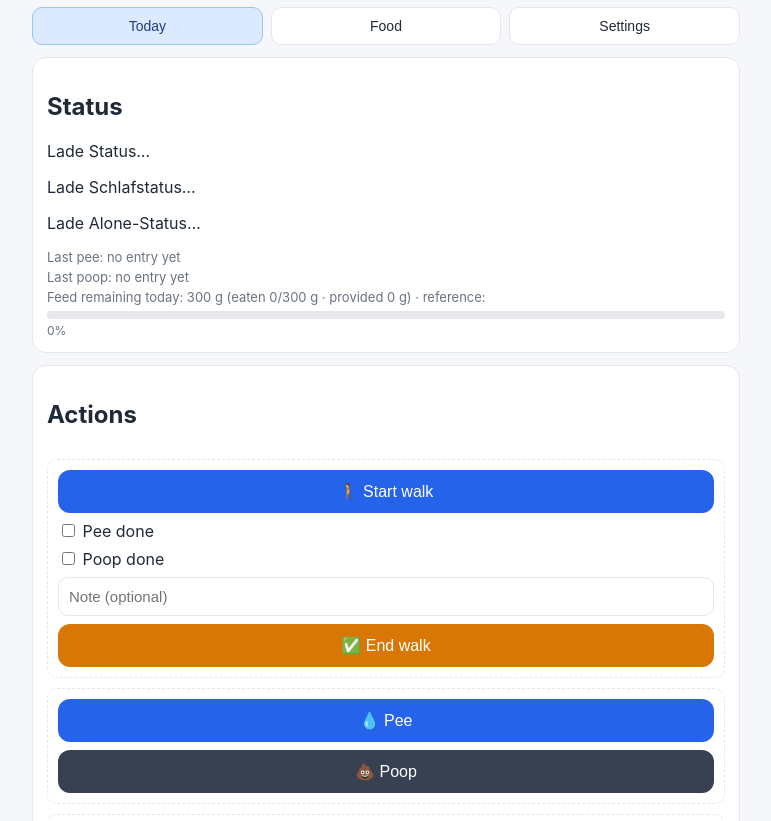
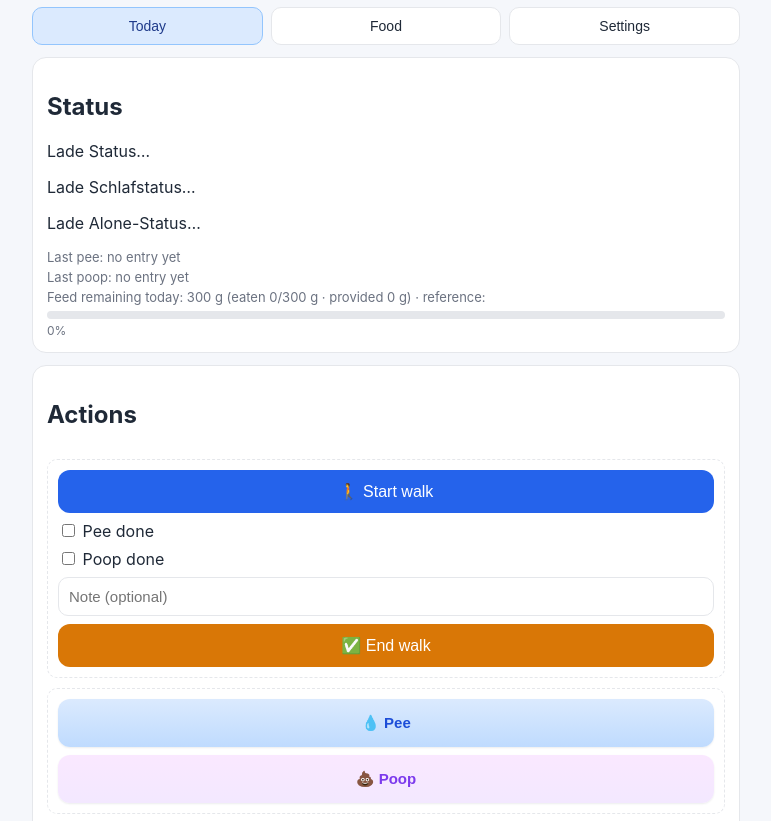
Before and after one commit to simlu1008/luigi-diary, a website: page public/index.html in a window 1280 px wide. Shown: the part 110-931 px from the top of the page, without its empty margins (254-1025 px from the left). Drawn offline with Linux system fonts and the light colour scheme; no server answers.

Commit message:
Highlight standalone pee and poop actions

```diff
--- a/public/index.html
+++ b/public/index.html
@@ -55,8 +55,8 @@
         </div>
 
         <div id="elimination-controls" class="session-block" hidden>
-          <button id="track-pipi" class="btn btn-primary">💧 Pipi</button>
-          <button id="track-pupu" class="btn btn-secondary">💩 Poop</button>
+          <button id="track-pipi" class="btn btn-primary elimination-btn elimination-btn-pipi">💧 Pipi</button>
+          <button id="track-pupu" class="btn btn-secondary elimination-btn elimination-btn-pupu">💩 Poop</button>
         </div>
         <p id="walk-recording-off-hint" class="timeline-subtitle" hidden>Wenn die Gassi-Aufzeichnung aus ist, kannst du Pipi und Pupu direkt erfassen.</p>
 
--- a/public/styles.css
+++ b/public/styles.css
@@ -398,6 +398,29 @@ h1 {
   border: 1px dashed var(--border);
   border-radius: 10px;
   padding: 10px;
+}
+
+.session-block .elimination-btn {
+  min-height: 48px;
+  font-weight: 700;
+  font-size: 15px;
+  box-shadow: 0 1px 2px rgba(15, 23, 42, 0.08);
+}
+
+.session-block .elimination-btn-pipi {
+  background: linear-gradient(180deg, #dbeafe 0%, #bfdbfe 100%);
+  border-color: #60a5fa;
+  color: #1d4ed8;
+}
+
+.session-block .elimination-btn-pupu {
+  background: linear-gradient(180deg, #fae8ff 0%, #f3e8ff 100%);
+  border-color: #c084fc;
+  color: #7c3aed;
+}
+
+.session-block .elimination-btn:active {
+  transform: translateY(1px);
 }
 
 .feed-block {
```
